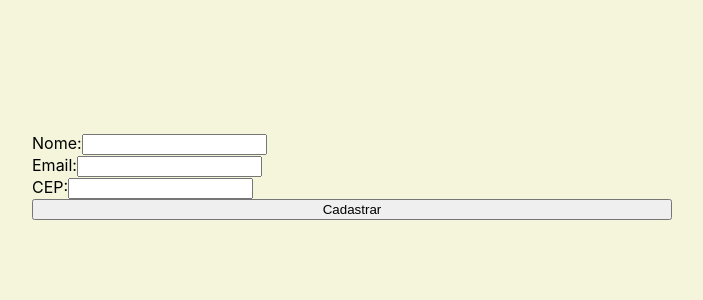
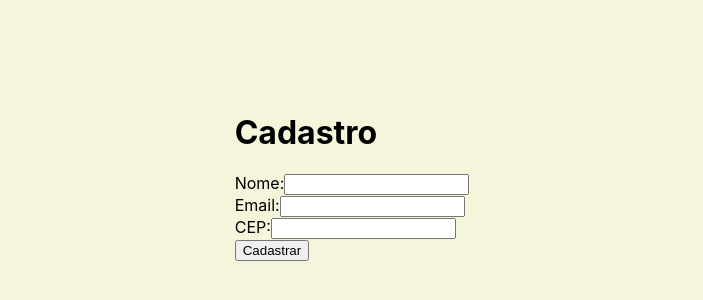
Before and after one commit to ecpieritz/react-typescript-form, a React (Create React App) app: page / in a window 1280 px wide. Shown: the part 224-524 px from the top of the page, without its empty margins (288-991 px from the left). Built offline with nearby package versions, Linux system fonts and the light colour scheme.

Commit message:
feat: add email validation

```diff
--- a/src/components/FormularioCadastro.tsx
+++ b/src/components/FormularioCadastro.tsx
@@ -1,22 +1,99 @@
-import React from "react";
+import React, { useState } from "react";
+
+interface FormData {
+  nome: string;
+  email: string;
+  cep: string;
+}
 
 const FormularioCadastro: React.FC = () => {
+  const [formData, setFormData] = useState<FormData>({
+    nome: "",
+    email: "",
+    cep: "",
+  });
+  const [error, setError] = useState<string | null>(null);
+
+  const handleInputChange = (e: React.ChangeEvent<HTMLInputElement>) => {
+    const { name, value } = e.target;
+
+    if (name === "nome" && /\d/.test(value)) {
+      setError("O campo Nome não pode conter números.");
+      return;
+    }
+
+    setFormData({
+      ...formData,
+      [name]: value,
+    });
+    setError(null); // Limpa o erro ao digitar novamente
+  };
+
+  const handleSubmit = (event: React.FormEvent<HTMLFormElement>) => {
+    event.preventDefault();
+
+    // Validação de campos obrigatórios
+    if (!formData.nome || !formData.email || !formData.cep) {
+      setError("Todos os campos são obrigatórios.");
+      return;
+    }
+
+    // Validação de email
+    const emailRegex = /^[^\s@]+@[^\s@]+\.[^\s@]+$/;
+    if (!emailRegex.test(formData.email)) {
+      setError("Por favor, insira um e-mail válido.");
+      return;
+    }
+
+    // Se todas as validações passarem
+    setError(null);
+    console.log("Formulário enviado com sucesso:", formData);
+  };
+
   return (
-    <form className="registrationForm">
+    <div>
+      <h1>Cadastro</h1>
+      <form onSubmit={handleSubmit}>
+        <div>
           <label>
             Nome:
-        <input type="text" name="nome" />
+            <input
+              type="text"
+              name="nome"
+              value={formData.nome}
+              onChange={handleInputChange}
+              required
+            />
           </label>
+        </div>
+        <div>
           <label>
             Email:
-        <input type="email" name="email" />
+            <input
+              type="email"
+              name="email"
+              value={formData.email}
+              onChange={handleInputChange}
+              required
+            />
           </label>
+        </div>
+        <div>
           <label>
             CEP:
-        <input type="text" name="cep" />
+            <input
+              type="text"
+              name="cep"
+              value={formData.cep}
+              onChange={handleInputChange}
+              required
+            />
           </label>
+        </div>
+        {error && <p style={{ color: "red" }}>{error}</p>}
         <button type="submit">Cadastrar</button>
       </form>
+    </div>
   );
 };
 
```
Lines whose indentation alone changed are shown as unchanged.
